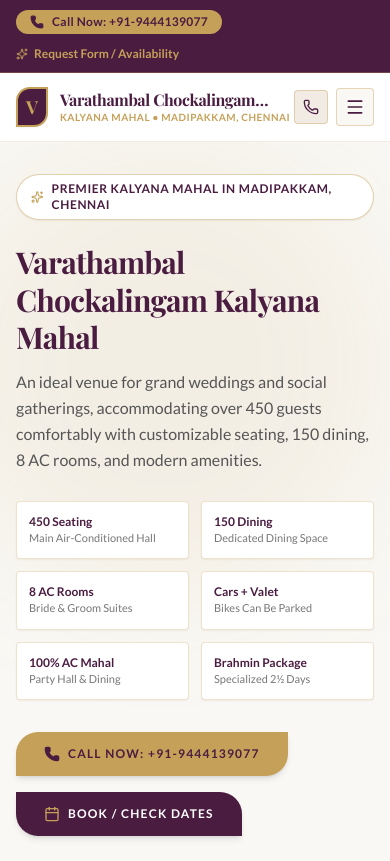
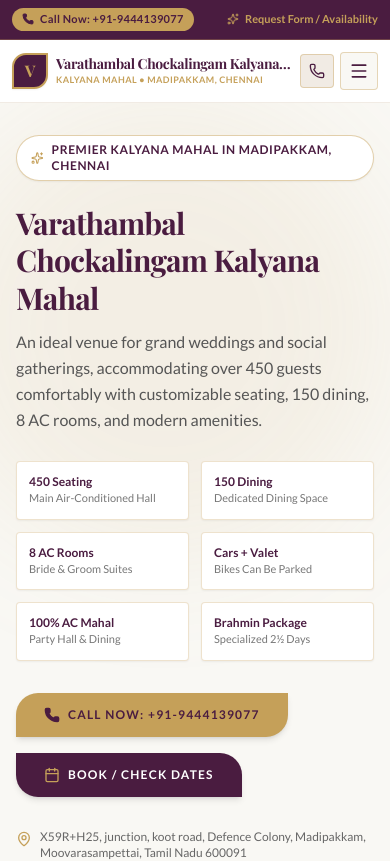
Before and after one commit to aravindhaarya/landing-site-vcm, a React (Vite) app: page / in a window 390 px wide. Shown: the top 861 px of the page. Built offline with nearby package versions, Linux system fonts and the light colour scheme; a web font is replaced by a local one.

Commit message:
refactor(navbar): improve mobile responsiveness for top bar
Adjust padding, font sizes, and container constraints to ensure the call-to-action and venue location details display correctly on smaller screens.

```diff
--- a/src/components/Navbar.tsx
+++ b/src/components/Navbar.tsx
@@ -38,30 +38,30 @@
   return (
     <>
       {/* Top Header Bar with Call Now CTA verbatim from user content */}
-      <div className="bg-[#4A1C40] text-white text-xs border-b border-[#C5A059]/30 relative z-50">
-        <div className="max-w-7xl mx-auto px-4 sm:px-6 lg:px-8 py-2.5 flex flex-wrap items-center justify-between gap-3">
+      <div className="bg-[#4A1C40] text-white text-xs border-b border-[#C5A059]/30 relative z-50 w-full overflow-hidden">
+        <div className="max-w-7xl mx-auto px-3 sm:px-6 lg:px-8 py-2 flex flex-wrap items-center justify-between gap-2 sm:gap-3">
           {/* Direct Call Now Action */}
-          <div className="flex items-center gap-4 text-xs font-semibold tracking-wide">
+          <div className="flex items-center gap-2 sm:gap-4 text-xs font-semibold tracking-wide min-w-0">
             <a
               id="top-call-now-btn"
               href={VENUE_INFO.telLink}
-              className="inline-flex items-center gap-2 bg-[#C5A059] text-[#4A1C40] px-3.5 py-1 font-bold rounded-full hover:bg-white transition-colors"
+              className="inline-flex items-center gap-1.5 sm:gap-2 bg-[#C5A059] text-[#4A1C40] px-2.5 sm:px-3.5 py-1 font-bold rounded-full hover:bg-white transition-colors text-[11px] sm:text-xs whitespace-nowrap flex-shrink-0"
             >
-              <Phone className="w-3.5 h-3.5 fill-[#4A1C40]" />
+              <Phone className="w-3 sm:w-3.5 h-3 sm:h-3.5 fill-[#4A1C40]" />
               <span>Call Now: {VENUE_INFO.phone}</span>
             </a>
-            <span className="hidden sm:inline text-neutral-300 text-[11px]">
+            <span className="hidden md:inline text-neutral-300 text-[11px] truncate">
               Madipakkam, Moovarasampettai, Chennai
             </span>
           </div>
 
           {/* Quick Request action */}
-          <div className="flex items-center gap-3">
+          <div className="flex items-center gap-3 flex-shrink-0">
             <button
               onClick={onOpenBooking}
-              className="inline-flex items-center gap-1.5 text-xs text-[#C5A059] hover:text-white font-semibold transition-colors cursor-pointer"
+              className="inline-flex items-center gap-1.5 text-[11px] sm:text-xs text-[#C5A059] hover:text-white font-semibold transition-colors cursor-pointer whitespace-nowrap"
             >
-              <Sparkles className="w-3 h-3" />
+              <Sparkles className="w-3 h-3 flex-shrink-0" />
               <span>Request Form / Availability</span>
             </button>
           </div>
@@ -71,65 +71,74 @@
       {/* Main Navigation Bar */}
       <header
         id="main-navbar"
-        className={`sticky top-0 left-0 right-0 z-40 transition-all duration-300 ${
+        className={`sticky top-0 left-0 right-0 z-40 w-full max-w-full overflow-hidden transition-all duration-300 ${
           isScrolled
-            ? 'bg-[#FFFFFF]/95 backdrop-blur-md shadow-md py-3 border-b border-[#F1EBE4]'
-            : 'bg-[#FFFFFF] py-3.5 border-b border-[#F1EBE4]'
+            ? 'bg-[#FFFFFF]/95 backdrop-blur-md shadow-md py-2.5 sm:py-3 border-b border-[#F1EBE4]'
+            : 'bg-[#FFFFFF] py-3 sm:py-3.5 border-b border-[#F1EBE4]'
         }`}
       >
-        <div className="max-w-7xl mx-auto px-4 sm:px-6 lg:px-8">
-          <div className="flex items-center justify-between">
+        <div className="max-w-7xl mx-auto px-3 sm:px-6 lg:px-8 w-full">
+          <div className="flex items-center justify-between gap-2 sm:gap-4 w-full min-w-0">
             {/* Brand Title */}
-            <a href="#hero" className="flex items-center gap-3 group">
+            <a href="#hero" className="flex items-center gap-2 sm:gap-3 group min-w-0 flex-shrink">
               <div
-                className="w-10 h-10 bg-[#4A1C40] border-2 border-[#C5A059] flex items-center justify-center text-[#C5A059] shadow-xs transition-transform duration-300 group-hover:scale-105"
+                className="w-9 h-9 sm:w-10 sm:h-10 flex-shrink-0 bg-[#4A1C40] border-2 border-[#C5A059] flex items-center justify-center text-[#C5A059] shadow-xs transition-transform duration-300 group-hover:scale-105"
                 style={{
                   borderTopLeftRadius: '14px',
                   borderBottomRightRadius: '14px',
                 }}
               >
-                <span className="font-serif font-bold text-lg text-[#C5A059]">V</span>
+                <span className="font-serif font-bold text-base sm:text-lg text-[#C5A059]">V</span>
               </div>
-              <div className="flex flex-col">
-                <span className="font-serif text-base sm:text-xl font-bold tracking-tight text-[#4A1C40] leading-tight line-clamp-1">
+              <div className="flex flex-col min-w-0">
+                <span className="font-serif text-sm sm:text-base lg:text-base xl:text-xl font-bold tracking-tight text-[#4A1C40] leading-tight truncate">
                   Varathambal Chockalingam Kalyana Mahal
                 </span>
-                <span className="text-[10px] tracking-wider text-[#C5A059] uppercase font-sans font-bold">
+                <span className="text-[9px] sm:text-[10px] tracking-wider text-[#C5A059] uppercase font-sans font-bold truncate">
                   Kalyana Mahal • Madipakkam, Chennai
                 </span>
               </div>
             </a>
 
             {/* Desktop Navigation Links */}
-            <nav className="hidden lg:flex items-center gap-6">
+            <nav className="hidden lg:flex items-center gap-2.5 xl:gap-5 2xl:gap-6 flex-shrink-0">
               {navLinks.map((link) => (
                 <button
                   key={link.name}
                   onClick={() => handleNavClick(link.href)}
-                  className="text-xs uppercase tracking-wider text-[#333333] hover:text-[#4A1C40] hover:border-b-2 hover:border-[#C5A059] pb-1 font-semibold transition-colors duration-150 cursor-pointer"
+                  className="text-[11px] xl:text-xs uppercase tracking-wider text-[#333333] hover:text-[#4A1C40] hover:border-b-2 hover:border-[#C5A059] pb-0.5 font-semibold transition-colors duration-150 cursor-pointer whitespace-nowrap"
                 >
                   {link.name}
                 </button>
               ))}
             </nav>
 
-            {/* Desktop Action Buttons */}
-            <div className="hidden sm:flex items-center gap-3">
+            {/* Desktop Action Buttons (visible on lg+) */}
+            <div className="hidden lg:flex items-center gap-2 xl:gap-3 flex-shrink-0">
               <a
                 href={VENUE_INFO.telLink}
-                className="flex items-center gap-1.5 text-xs font-bold uppercase tracking-wider px-3.5 py-2 text-[#4A1C40] bg-[#F1EBE4] hover:bg-[#C5A059]/20 transition-all rounded"
+                className="hidden xl:inline-flex items-center gap-1.5 text-xs font-bold uppercase tracking-wider px-3.5 py-2 text-[#4A1C40] bg-[#F1EBE4] hover:bg-[#C5A059]/20 transition-all rounded whitespace-nowrap"
+                title={`Call ${VENUE_INFO.phone}`}
               >
                 <Phone className="w-3.5 h-3.5 text-[#C5A059]" />
                 <span>+91-9444139077</span>
+              </a>
+              <a
+                href={VENUE_INFO.telLink}
+                className="inline-flex xl:hidden items-center justify-center p-2 text-[#4A1C40] bg-[#F1EBE4] hover:bg-[#C5A059]/20 transition-all rounded"
+                title={`Call ${VENUE_INFO.phone}`}
+                aria-label="Call Venue"
+              >
+                <Phone className="w-3.5 h-3.5 text-[#C5A059]" />
               </a>
 
               <button
                 id="nav-request-form-btn"
                 onClick={onOpenBooking}
-                className="flex items-center gap-2 text-xs font-bold uppercase tracking-wider px-4 py-2 bg-[#4A1C40] hover:bg-[#34122c] text-[#FFFFFF] shadow-xs transition-all cursor-pointer"
+                className="inline-flex items-center gap-1.5 text-xs font-bold uppercase tracking-wider px-3.5 xl:px-4 py-2 bg-[#4A1C40] hover:bg-[#34122c] text-[#FFFFFF] shadow-xs transition-all cursor-pointer whitespace-nowrap"
                 style={{
-                  borderTopLeftRadius: '16px',
-                  borderBottomRightRadius: '16px',
+                  borderTopLeftRadius: '14px',
+                  borderBottomRightRadius: '14px',
                   border: '1px solid #C5A059',
                 }}
               >
@@ -138,11 +147,20 @@
               </button>
             </div>
 
-            {/* Mobile Menu Toggle */}
-            <div className="flex items-center gap-2 lg:hidden">
+            {/* Mobile & Tablet Action Controls (< lg) */}
+            <div className="flex items-center gap-1.5 sm:gap-2 lg:hidden flex-shrink-0">
+              {/* Quick Request Button on tablet / larger phones */}
+              <button
+                onClick={onOpenBooking}
+                className="hidden sm:inline-flex items-center gap-1.5 text-xs font-bold uppercase tracking-wider px-3 py-1.5 bg-[#4A1C40] hover:bg-[#34122c] text-white rounded shadow-xs border border-[#C5A059] transition-colors cursor-pointer whitespace-nowrap"
+              >
+                <Calendar className="w-3.5 h-3.5 text-[#C5A059]" />
+                <span>Request Form</span>
+              </button>
+
               <a
                 href={VENUE_INFO.telLink}
-                className="p-2 text-[#4A1C40] bg-[#F1EBE4] rounded border border-[#C5A059]/40"
+                className="p-2 text-[#4A1C40] bg-[#F1EBE4] hover:bg-[#C5A059]/20 rounded border border-[#C5A059]/40 flex items-center justify-center transition-colors"
                 aria-label="Call Now"
               >
                 <Phone className="w-4 h-4 text-[#4A1C40]" />
@@ -150,7 +168,7 @@
               <button
                 id="mobile-menu-toggle-btn"
                 onClick={() => setMobileMenuOpen(!mobileMenuOpen)}
-                className="p-2 text-[#4A1C40] border border-[#C5A059]/40 rounded bg-[#F9F8F4]"
+                className="p-2 text-[#4A1C40] border border-[#C5A059]/40 rounded bg-[#F9F8F4] hover:bg-[#F1EBE4] flex items-center justify-center transition-colors"
                 aria-label="Toggle Navigation Menu"
               >
                 {mobileMenuOpen ? <X className="w-5 h-5" /> : <Menu className="w-5 h-5" />}
```
